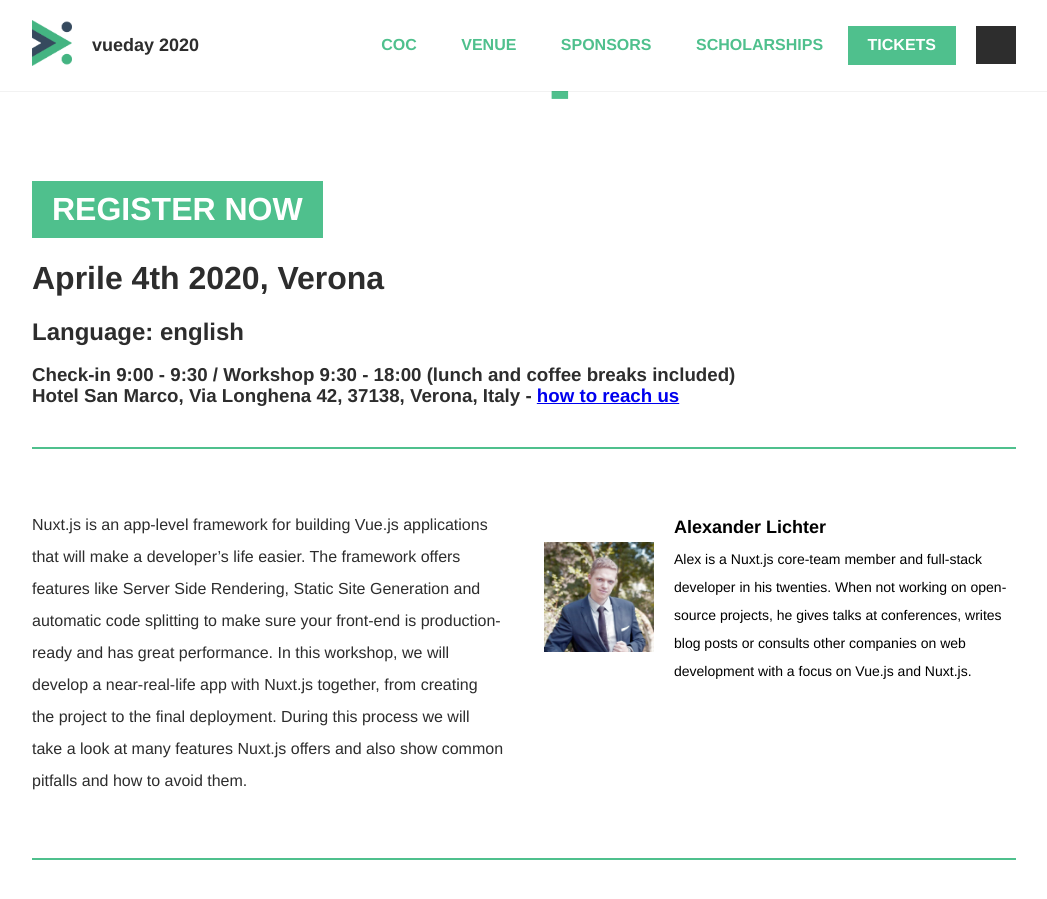
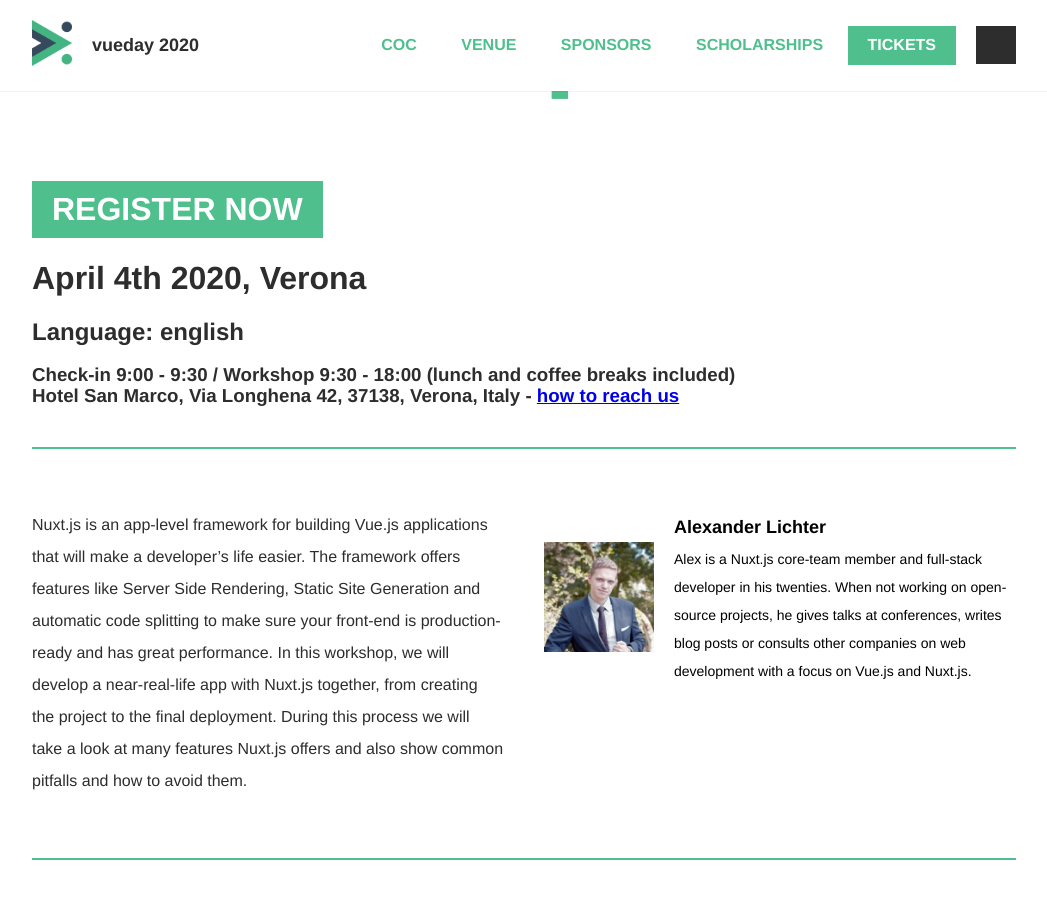
Before and after one commit to giuliatosato/2020.vueday.it, a Jekyll site: the page built from workshops/nuxtjs-the-beginners-workshop.html, in a window 1280 px wide and 900 px high, scrolled down 563 px. Shown: the whole window, without its empty margins (116-1163 px from the left). Built offline with Jekyll 4.4.1, drawn with Linux system fonts in a browser that asks for light colours; some web fonts are replaced; comment, search, counter and statistics services are not loaded.

Commit message:
typo fixed

```diff
--- a/_data/workshops.yml
+++ b/_data/workshops.yml
@@ -2,7 +2,7 @@
   -
     slug: nuxtjs-the-beginners-workshop
     title: Nuxt.js - The Beginners Workshop
-    when: Aprile 4th 2020, Verona
+    when: April 4th 2020, Verona
     timetable: Check-in 9:00 - 9:30 / Workshop 9:30 - 18:00 (lunch and coffee breaks included)
     where: Hotel San Marco, Via Longhena 42, 37138, Verona, Italy
     map: https://goo.gl/maps/iqQ6n6bNAf72
```
